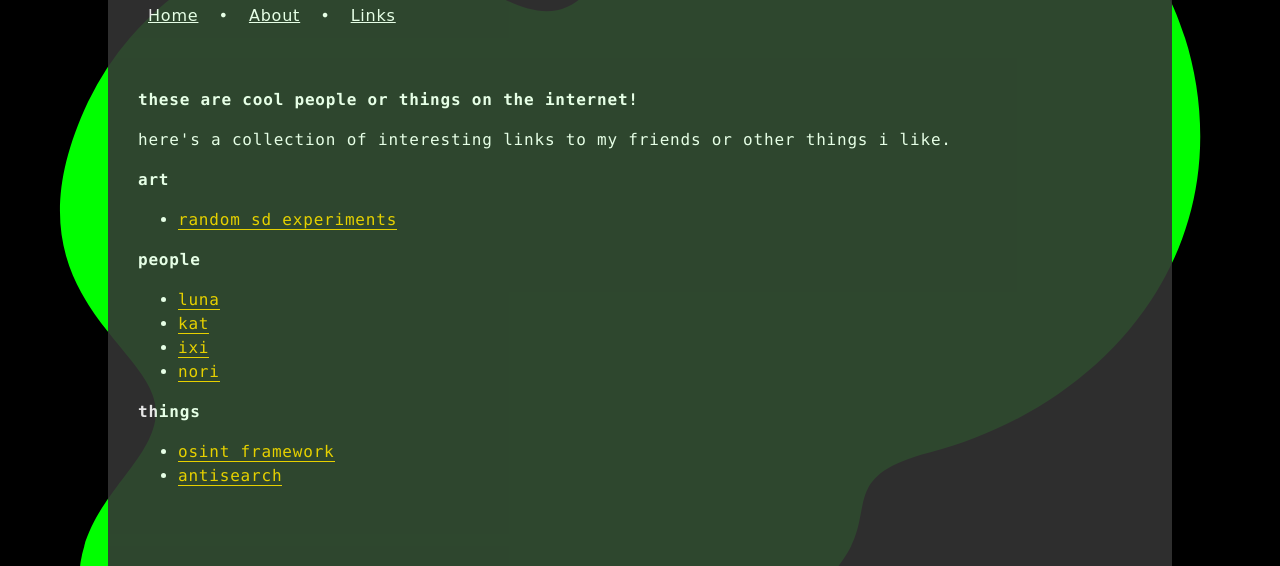
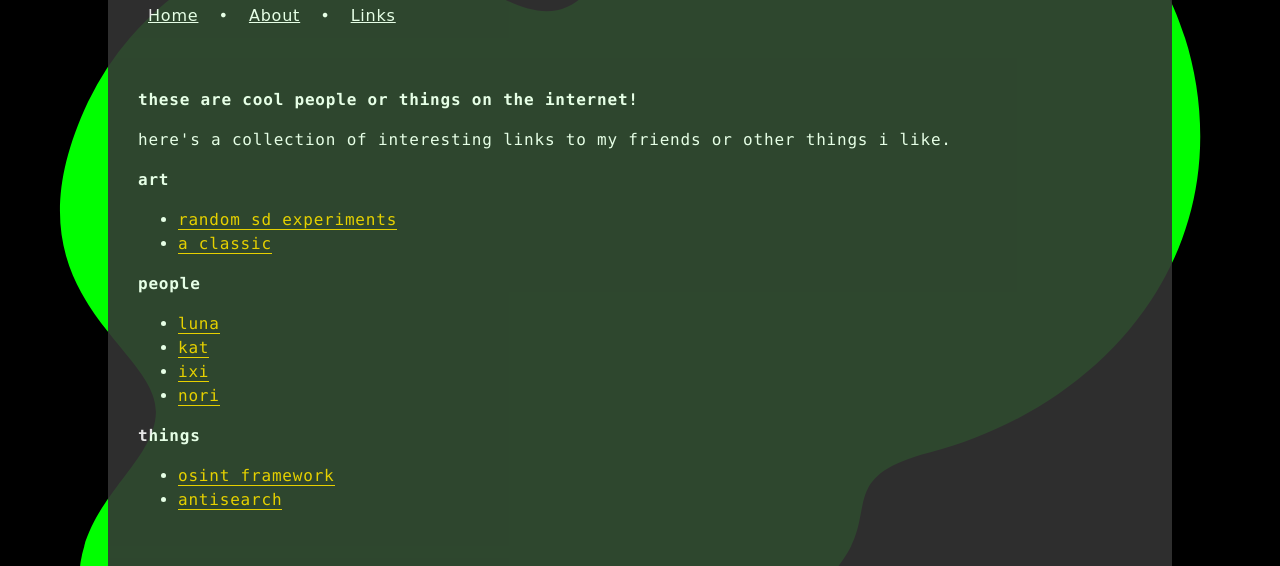
Before and after one commit to austinlparker/shitposting.vip, a plain HTML site: page public/links.html in a window 1280 px wide. Shown: the part 217-783 px from the top of the page. Drawn offline with Linux system fonts and the light colour scheme; a web font is replaced by a local one.

Commit message:
update links

```diff
--- a/public/links.html
+++ b/public/links.html
@@ -28,6 +28,7 @@
             <b>art</b>
             <ul>
                 <li><a href="gallery.html">random sd experiments</a></li>
+                <li><a href="https://www.youtube.com/watch?v=dQw4w9WgXcQ">a classic</a></li>
             </ul>
             <b>people</b>
             <ul>
```
